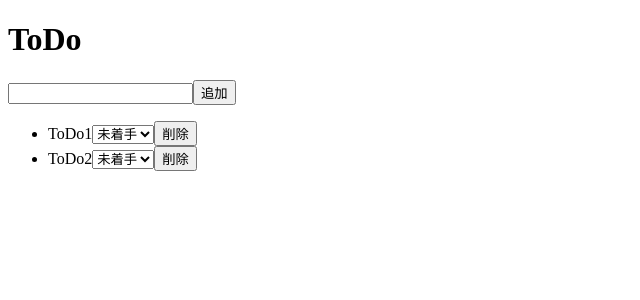
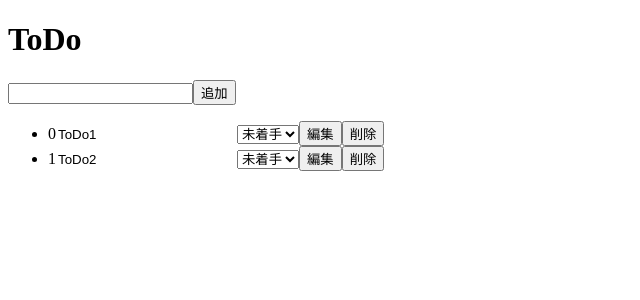
Before and after one commit to medi772425/react_todo_elementary, a React (Create React App) app: page / in a window 1280 px wide. Shown: the top 300 px of the page, without its empty margins (0-640 px from the left). Built offline with nearby package versions, Linux system fonts and the light colour scheme.

Commit message:
編集機能を追加

```diff
--- a/src/App.js
+++ b/src/App.js
@@ -4,8 +4,8 @@ import { statusYet } from './constants';
 
 const App = () => {
   const iniTodos = [
-    { title: 'ToDo1', status: statusYet },
-    { title: 'ToDo2', status: statusYet },
+    { title: 'ToDo1', status: statusYet, readonly: true },
+    { title: 'ToDo2', status: statusYet, readonly: true },
   ];
 
   const [todos, setTodos] = useState(iniTodos);
@@ -15,6 +15,7 @@ const App = () => {
     const new_todo = {
       title: eleTitleNewTodo.value,
       status: statusYet,
+      readonly: true,
     };
     eleTitleNewTodo.value = '';
 
@@ -23,10 +24,21 @@ const App = () => {
 
   const deleteTodo = (index) => {
     setTodos((prevTodos) => {
-      const l_newTodos = [...prevTodos];
-      l_newTodos.splice(index, 1);
+      const newTodos = [...prevTodos];
+      newTodos.splice(index, 1);
 
-      return l_newTodos;
+      console.log(newTodos);
+
+      return newTodos;
+    });
+  };
+
+  const switchReadonly = (index, readonly) => {
+    setTodos((prevTodos) => {
+      const newTodos = [...prevTodos];
+      newTodos[index].readonly = readonly;
+
+      return newTodos;
     });
   };
 
@@ -37,7 +49,7 @@ const App = () => {
         <input type="text" id="title_new_todo" />
         <button onClick={addTodo}>追加</button>
         <ul>
-          <List todos={todos} deleteTodo={deleteTodo} />
+          <List todos={todos} deleteTodo={deleteTodo} switchReadonly={switchReadonly} />
         </ul>
       </div>
     </>
--- a/src/components/List.js
+++ b/src/components/List.js
@@ -1,17 +1,37 @@
 import React from 'react';
 import { statusYet, statusStarted, statusComplete } from '../constants';
+import './../styles/style.css';
 
-const List = ({ todos, deleteTodo }) => {
+const List = ({ todos, deleteTodo, switchReadonly }) => {
   return todos.map((todo, index) => {
     return (
       <li key={index}>
-        {todo.title}
+        <span>{index}</span>
+        <input type="text" className="title_list_todo" defaultValue={todo.title} readOnly={todo.readonly} />
 
         <select>
           <option value={statusYet}>未着手</option>
           <option value={statusStarted}>進行中</option>
           <option value={statusComplete}>完了</option>
         </select>
+
+        {todo.readonly ? (
+          <button
+            onClick={() => {
+              switchReadonly(index, false);
+            }}
+          >
+            編集
+          </button>
+        ) : (
+          <button
+            onClick={() => {
+              switchReadonly(index, true);
+            }}
+          >
+            編集終了
+          </button>
+        )}
 
         <button
           onClick={() => {
--- /dev/null
+++ b/src/styles/style.css
@@ -0,0 +1,5 @@
+.title_list_todo:read-only {
+  border: none;
+  background-color: white;
+  outline: none;
+}
```
